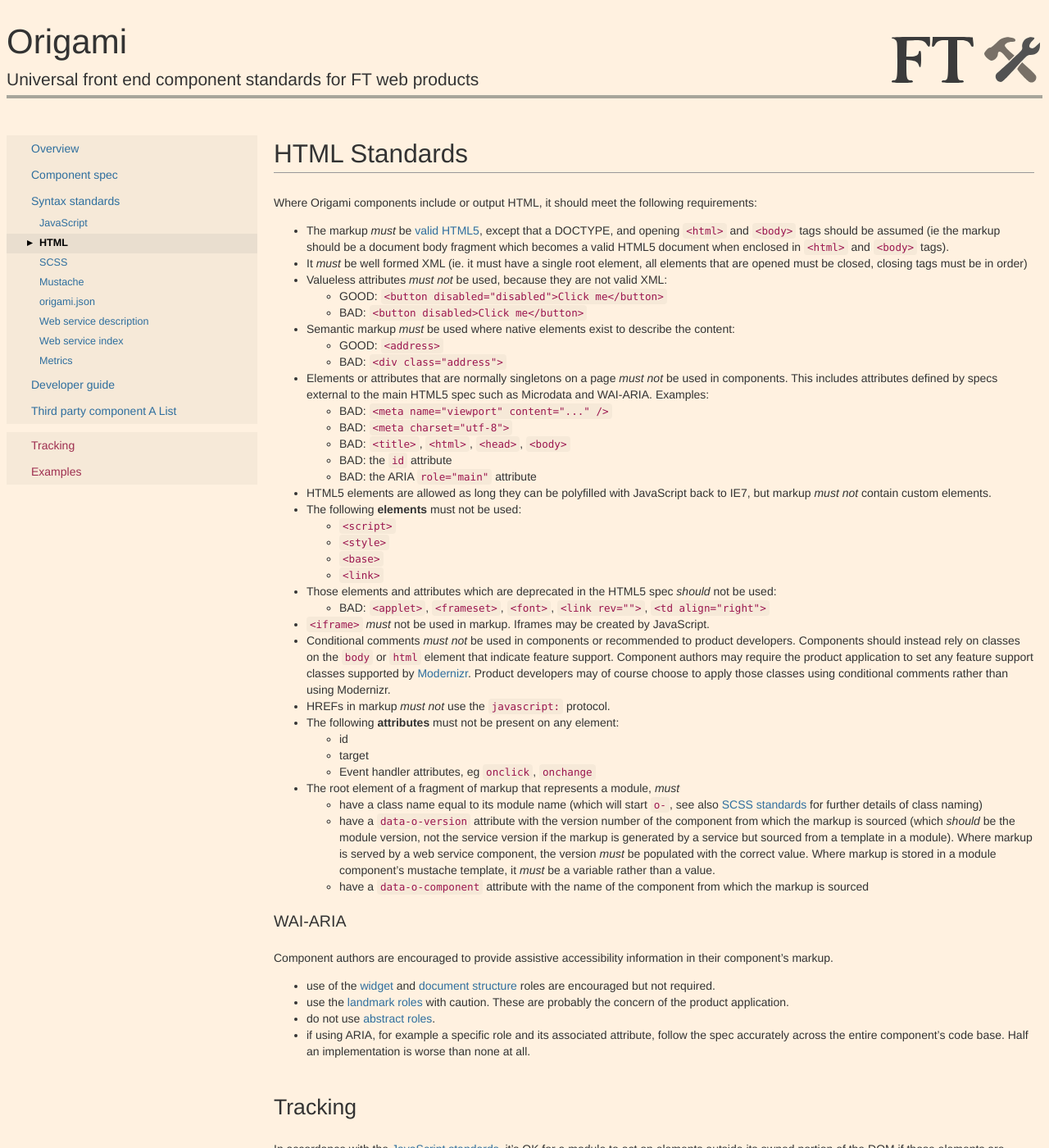
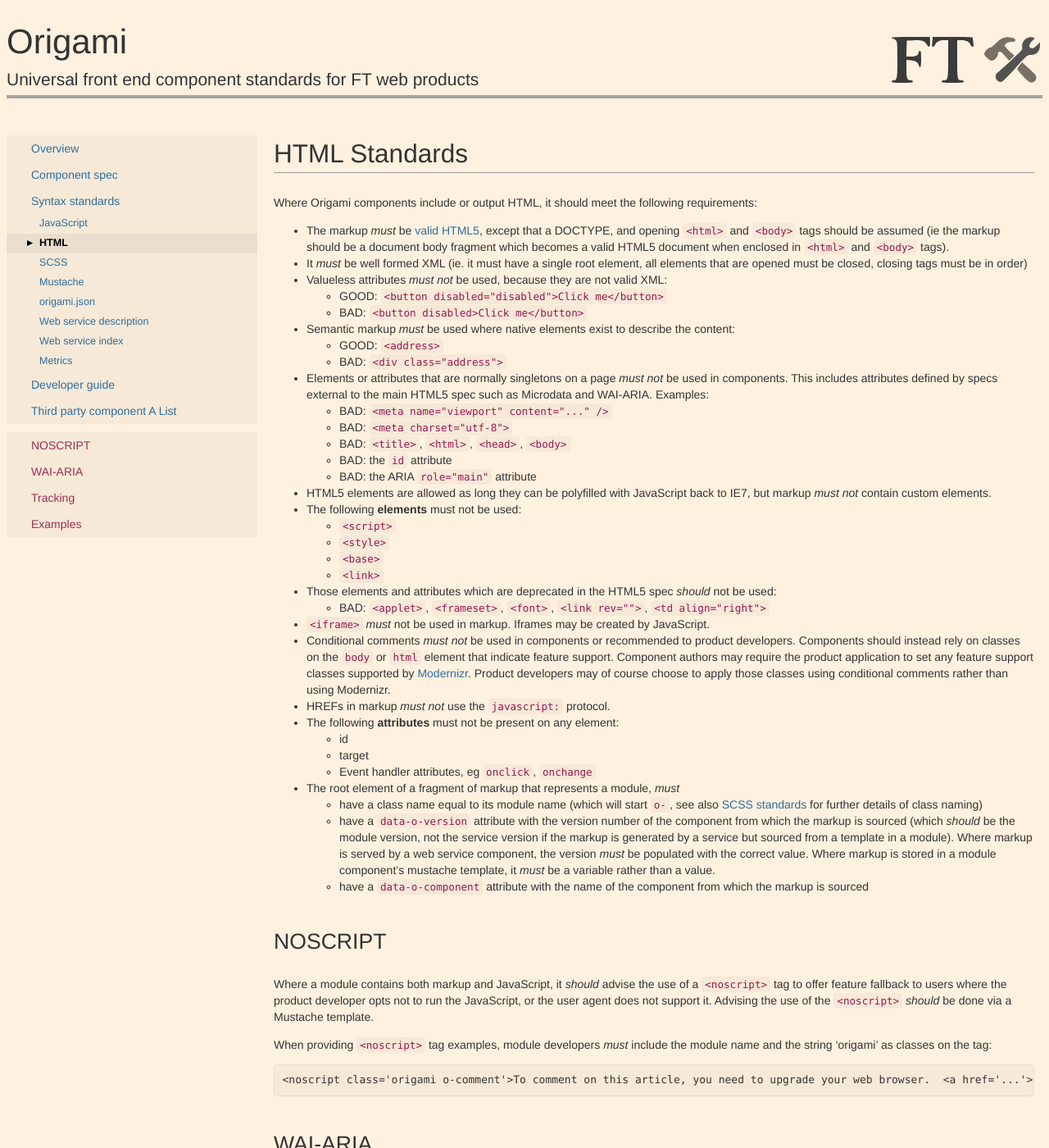
Before and after one commit to Financial-Times/ft-origami, a Jekyll site: the page built from docs/syntax/html.md, in a window 1280 px wide and 1400 px high. Shown: the whole window at 82% size. Built offline with Jekyll 4.4.1, drawn with Linux system fonts in a browser that asks for light colours.

Commit message:
Add noscript advice

```diff
--- a/docs/syntax/html.md
+++ b/docs/syntax/html.md
@@ -43,7 +43,16 @@ Where Origami components include or output HTML, it should meet the following re
 	* have a `data-o-version` attribute with the version number of the component from which the markup is sourced (which *should* be the module version, not the service version if the markup is generated by a service but sourced from a template in a module).  Where markup is served by a web service component, the version *must* be populated with the correct value.  Where markup is stored in a module component's mustache template, it *must* be a variable rather than a value.
 	* have a `data-o-component` attribute with the name of the component from which the markup is sourced
 
-### WAI-ARIA
+## NOSCRIPT
+
+Where a module contains both markup and JavaScript, it *should* advise the use of a `<noscript>` tag to offer feature fallback to users where the product developer opts not to run the JavaScript, or the user agent does not support it.  Advising the use of the `<noscript>` *should* be done via a Mustache template.
+
+When providing `<noscript>` tag examples, module developers *must* include the module name and the string 'origami' as classes on the tag:
+
+    <noscript class='origami o-comment'>To comment on this article, you need to upgrade your web browser.  <a href='...'>Learn how to upgrade</a>.</noscript>
+
+
+## WAI-ARIA
 
 Component authors are encouraged to provide assistive accessibility information in their component's markup.
 
```
Also changed, not shown: docs/developer-guide/index.md (+7 -1 lines).
